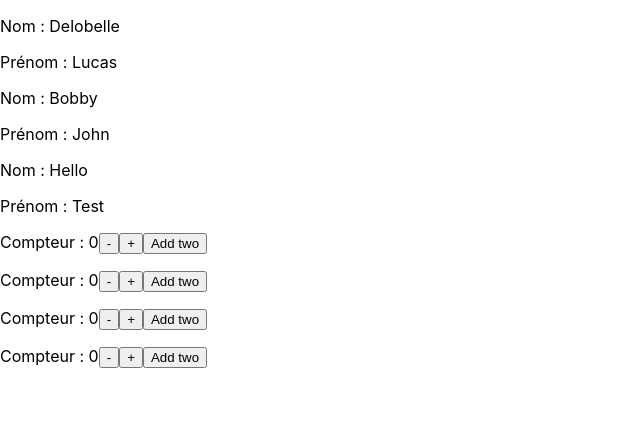
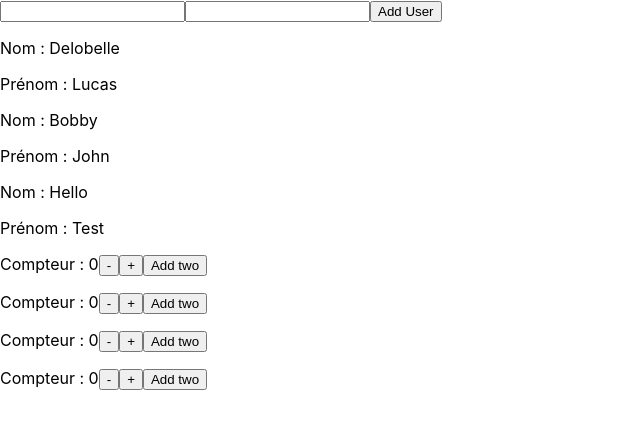
Before and after one commit to ynov-masters-2022/create-react-app, a React (Create React App) app: page / in a window 1280 px wide. Shown: the top 428 px of the page, without its empty margins (0-640 px from the left). Built offline with nearby package versions, Linux system fonts and the light colour scheme.

Commit message:
:sparkles: add state + controlled inputs

```diff
--- a/src/components/Users.js
+++ b/src/components/Users.js
@@ -1,9 +1,44 @@
+import { useState } from "react";
 import USERS from "../data/users";
 import User from "./User";
 
-const Users = () =>
-  USERS.map((user) => (
-    <User name={user.name} firstname={user.firstname} key={user.id} />
-  ));
+const Users = () => {
+  const [usersList, setUsersList] = useState(USERS);
+  const [newUserName, setNewUserName] = useState("");
+  const [newUserFirstname, setNewUserFirstname] = useState("");
 
+  const onChangeUserName = (e) => setNewUserName(e.target.value);
+  const onChangeUserFirstName = (e) => setNewUserFirstname(e.target.value);
+
+  const onAddUser = () => {
+    const id = Math.max(...usersList.map((u) => u.id)) + 1;
+
+    const newUsers = [
+      ...usersList,
+      {
+        id,
+        name: newUserName,
+        firstname: newUserFirstname,
+      },
+    ];
+    setUsersList(newUsers);
+  };
+
+  return (
+    <>
+      <input type="text" value={newUserName} onChange={onChangeUserName} />
+      <input
+        type="text"
+        value={newUserFirstname}
+        onChange={onChangeUserFirstName}
+      />
+      <button onClick={onAddUser}>Add User</button>
+      <div>
+        {usersList.map((user) => (
+          <User name={user.name} firstname={user.firstname} key={user.id} />
+        ))}
+      </div>
+    </>
+  );
+};
 export default Users;
```
